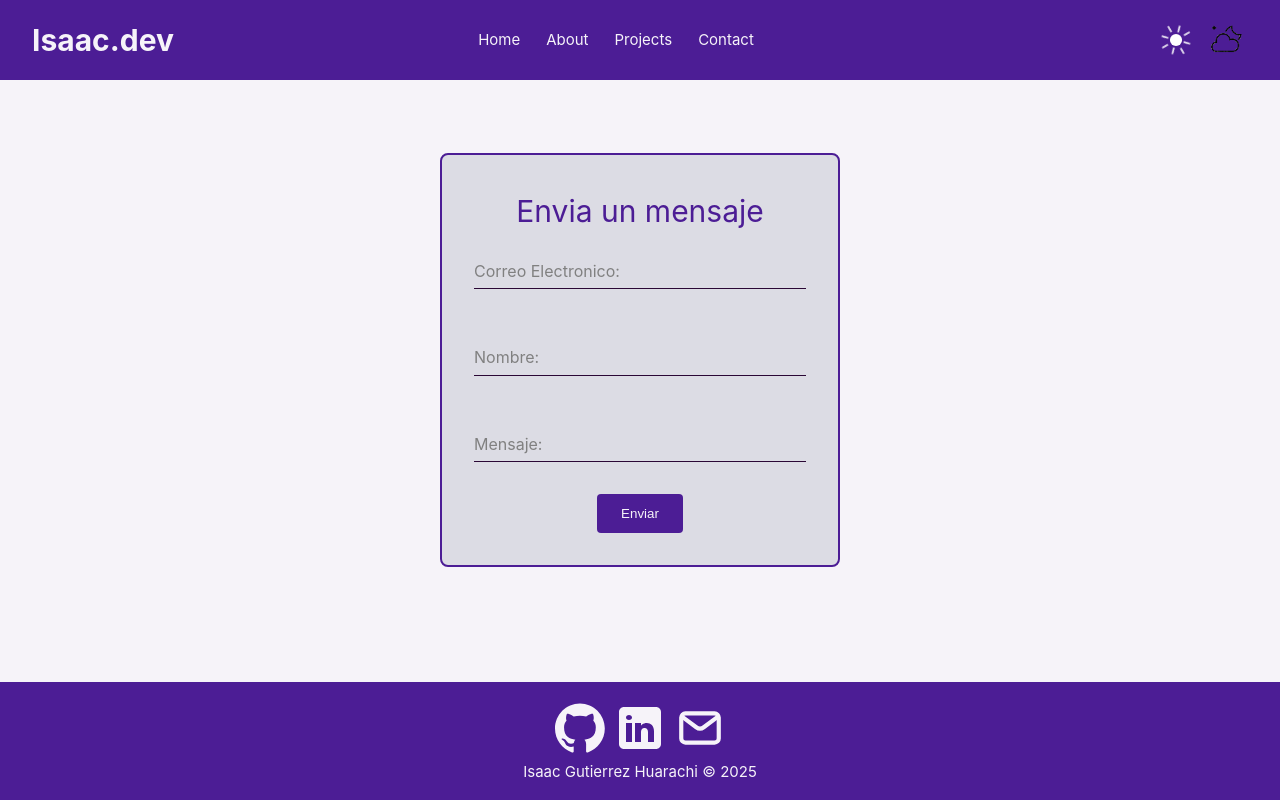
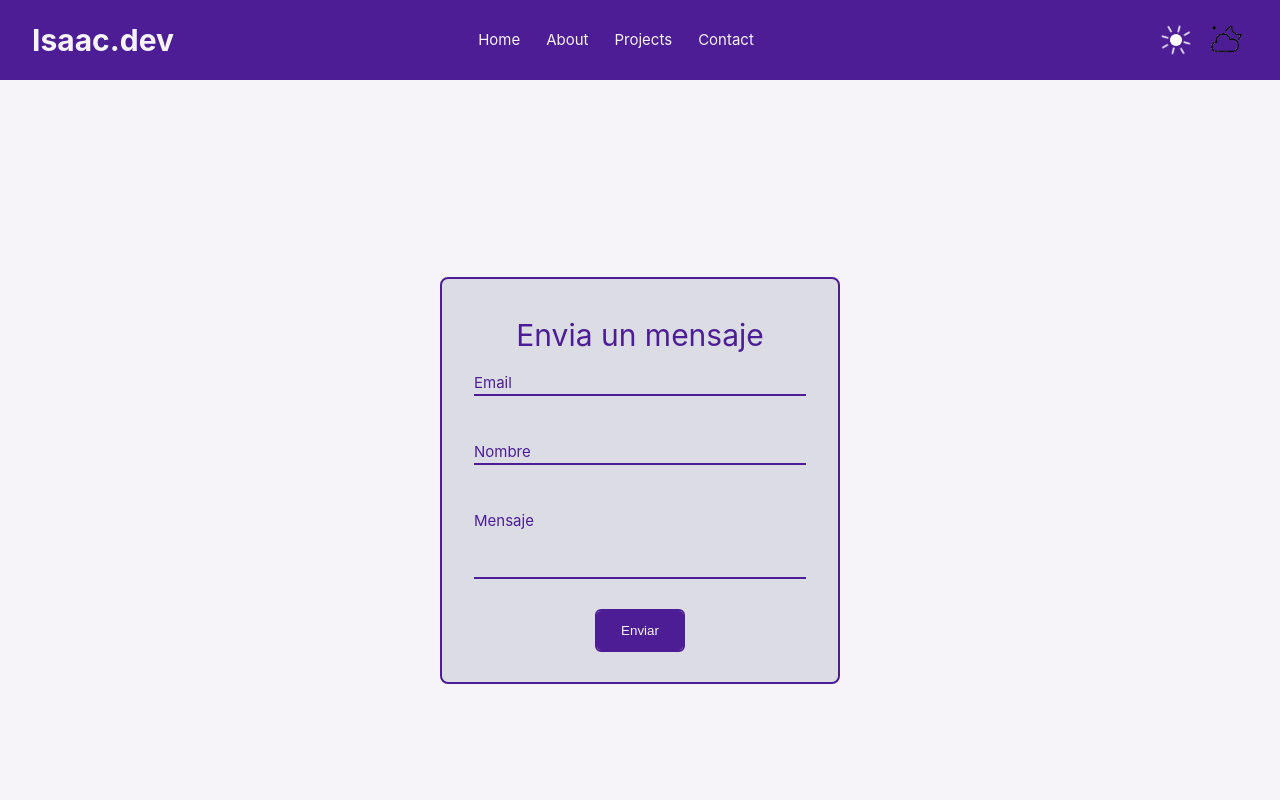
Before and after one commit to Isaac-sys-2023/my-portafolio, a Vue app: page /contact in a window 1280 px wide. Shown: the top 800 px of the page. Built offline with nearby package versions, Linux system fonts and the light colour scheme; the HTML template or start-up script is replaced by a standard one.

Commit message:
feat: Add styles to the contact form and create an reutilisable component input/textarea

```diff
--- /dev/null
+++ b/src/components/floatingInput/floatingInput.vue
@@ -0,0 +1,122 @@
+<template>
+    <div class="input-wrapper">
+        <component :is="props.isTextarea ? 'textarea' : 'input'" :type="props.isTextarea ? undefined : props.type"
+            :id="props.id" :rows="props.isTextarea ? props.rows : undefined" :placeholder="''" :value="props.modelValue"
+            @input="$emit('update:modelValue', $event.target.value)" class="input-field" :class="inputBorderClass"
+            autocomplete="off" required />
+
+        <label :for="props.id" class="input-label" :class="labelColorClass">
+            {{ props.label }}
+        </label>
+    </div>
+</template>
+
+<script setup>
+import { computed } from 'vue';
+
+const props = defineProps({
+    modelValue: String,
+    label: String,
+    id: String,
+    type: {
+        type: String,
+        default: 'text'
+    },
+    borderColor: {
+        type: String,
+        default: 'purple'
+    },
+    isTextarea: {
+        type: Boolean,
+        default: false
+    },
+    rows: {
+        type: Number,
+        default: 4
+    }
+});
+
+defineEmits(['update:modelValue']);
+
+const inputBorderClass = computed(() => `focus-border-${props.borderColor}`);
+const labelColorClass = computed(() => `label-focus-${props.borderColor}`);
+</script>
+
+<style scoped>
+/* Wrapper */
+.input-wrapper {
+    position: relative;
+    z-index: 0;
+    width: 100%;
+}
+
+/* Input / Textarea base styles */
+.input-field {
+    display: block;
+    width: 100%;
+    padding-top: 0.75rem;
+    /* pt-3 */
+    padding-bottom: 0.5rem;
+    /* pb-2 */
+    padding-left: 0;
+    padding-right: 0;
+    background: transparent;
+    border: none;
+    border-bottom: 2px solid var(--color-heading);
+    /* gray-700 */
+    color: var(--color-text);
+    appearance: none;
+    outline: none;
+}
+
+/* Label */
+.input-label {
+    position: absolute;
+    top: 0.75rem;
+    /* top-3 */
+    left: 0;
+    color: var(--color-heading);
+    /* gray-400 */
+    transform-origin: 0 0;
+    transform: scale(0.75) translateY(-1.5rem);
+    transition: all 0.3s ease;
+    pointer-events: none;
+    z-index: -10;
+}
+
+/* Placeholder-shown (simula peer-placeholder-shown) */
+.input-field:placeholder-shown+.input-label {
+    transform: scale(1) translateY(0);
+}
+
+/* Focused state (simula peer-focus) */
+.input-field:focus+.input-label {
+    transform: scale(0.75) translateY(-1.5rem);
+}
+
+/* Focus border color classes */
+.focus-border-purple:focus {
+    border-bottom-color: var(--color-primary);
+}
+
+.focus-border-red:focus {
+    border-bottom-color: #ef4444;
+}
+
+.focus-border-pink:focus {
+    border-bottom-color: #ec4899;
+}
+
+/* Label color on focus */
+.input-field:focus+.label-focus-purple {
+    color: var(--color-primary);
+}
+
+.input-field:focus+.label-focus-red {
+    color: #ef4444;
+}
+
+.input-field:focus+.label-focus-pink {
+    color: #ec4899;
+}
+</style>
--- /dev/null
+++ b/src/models/contactForm.ts
@@ -0,0 +1,5 @@
+export interface ContactForm {
+    name: string,
+    email: string,
+    message: string
+}
--- a/src/views/ContactView.vue
+++ b/src/views/ContactView.vue
@@ -1,28 +1,56 @@
-<script setup>
-import { ref } from "vue";
+<script setup lang="ts">
+import { ref, computed } from "vue";
+import { type ContactForm } from "@/models/contactForm";
+import FloatingInput from '@/components/floatingInput/floatingInput.vue';
 
-const formData = ref({
+const formData = ref<ContactForm>({
     email: "",
     name: "",
     message: "",
 });
+
+const isValidEmail = () => {
+    const emailRegex = /^[^@]+@[^\s@]+\.[^\s@]+$/;
+    return emailRegex.test(formData.value.email);
+}
+
+const submitForm = async () => {
+    if (!formData.value.name && !formData.value.message && !formData.value.message) {
+        //retornar efecto de falla
+    }
+
+    if (isValidEmail() === false) {
+        //retornar efecto de error
+    }
+
+
+
+    console.log(`You recieve a message from ${formData.value.name} with the email address ${formData.value.email} and tells you ${formData.value.message} `);
+    formData.value = { name: '', email: '', message: '' };
+}
 </script>
 
 <template>
     <div class="form-container">
-        <form class="contact-form" @submit.prevent>
+        <form class="contact-form" @submit.prevent="submitForm" autocomplete="off">
             <h1>Envia un mensaje</h1>
             <div class="group">
-                <input id="email" type="email" v-model="formData.email" placeholder=" " required>
-                <label for="email">Correo Electronico:</label>
+                <!-- <input id="email" type="email" v-model="formData.email" placeholder=" " required>
+                <label for="email">Correo Electronico:</label> -->
+                <FloatingInput v-model="formData.email" id="email" label="Email" borderColor="purple" />
             </div>
             <div class="group">
-                <input id="name" type="text" v-model="formData.name" placeholder=" " required>
-                <label for="name">Nombre:</label>
+                <!-- <input id="name" type="text" v-model="formData.name" placeholder=" " required>
+                <label for="name">Nombre:</label> -->
+                <FloatingInput v-model="formData.name" id="name" label="Nombre" borderColor="purple" />
             </div>
             <div class="group">
-                <input id="message" type="text" v-model="formData.message" placeholder=" " required>
-                <label for="message">Mensaje:</label>
+                <!-- <textarea id="message" name="message" rows="5" cols="40" placeholder=" "
+                    v-model="formData.message"></textarea> -->
+                <!-- <input id="message" type="text" v-model="formData.message" placeholder=" " required> -->
+                <!-- <label for="message">Mensaje:</label> -->
+                <FloatingInput v-model="formData.message" id="message" label="Mensaje" borderColor="purple"
+                    isTextarea />
             </div>
             <div class="form-button">
                 <button type="submit">Enviar</button>
@@ -34,7 +62,7 @@ const formData = ref({
 <style>
 /* Centrado vertical y horizontal */
 .form-container {
-    min-height: 70vh;
+    min-height: 100vh;
     display: flex;
     justify-content: center;
     align-items: center;
@@ -66,7 +94,8 @@ const formData = ref({
     flex-direction: column-reverse;
 }
 
-input {
+/* input,
+textarea {
     font-size: 1rem;
     padding: 0.35rem 0.5rem 0.25rem;
     width: 100%;
@@ -75,35 +104,81 @@ input {
     outline: none;
     background: transparent;
     color: var(--color-text);
+} */
+
+textarea {
+    resize: none;
 }
 
-label {
+/* Estilos de la barra de scroll */
+/* Para Chrome, Edge y Safari (WebKit): */
+textarea::-webkit-scrollbar {
+    width: 0.625rem;
+    /* Ancho del scrollbar vertical */
+    height: 0.625rem;
+    /* Alto del scrollbar horizontal */
+}
+
+textarea::-webkit-scrollbar-track {
+    background: var(--color-bg-hover);
+    /* Color del fondo */
+    border-radius: 0.25rem;
+}
+
+textarea::-webkit-scrollbar-thumb {
+    background-color: var(--color-heading);
+    /* Color del "thumb" (la barra que se arrastra) */
+    border-radius: 0.25rem;
+    border: 2px solid #f0f0f0;
+}
+
+textarea::-webkit-scrollbar-thumb:hover {
+    background-color: var(--color-bg);
+    /* Color al pasar el mouse por encima */
+}
+
+/* Para Firefox*/
+textarea {
+    scrollbar-width: thin;
+    /* "auto" | "thin" | "none" */
+    scrollbar-color: var(--color-heading) var(--color-bg-hover);
+    /* thumb color | track color */
+}
+
+
+/* label {
     font-size: 1rem;
     color: var(--color-text);
     transition: 0.2s ease;
     transform-origin: left top;
     transform: translateY(1.5rem) scale(1);
-}
+} */
 
-input:placeholder-shown+label {
+/* input:placeholder-shown+label,
+textarea:placeholder-shown+label {
     font-size: 1rem;
     color: gray;
-}
+} */
 
-input:focus+label,
-input:not(:placeholder-shown)+label {
+/* input:focus+label,
+input:not(:placeholder-shown)+label,
+textarea:focus+label,
+textarea:not(:placeholder-shown)+label {
     transform: translateY(0rem) scale(1);
     color: var(--color-text);
 }
 
-input:focus {
+input:focus,
+textarea:focus {
     border-width: 0.125rem;
     border-bottom-color: var(--color-heading);
 }
 
-input:focus~label {
+input:focus~label,
+textarea:focus~label {
     color: var(--color-heading);
-}
+    font-size: 0.75rem;
+} */
 
 .form-button {
     display: flex;
@@ -119,10 +194,11 @@ button {
     cursor: pointer;
     border-radius: 4px;
     transition: 0.2s ease;
+    outline: 0.125rem solid var(--color-heading);
 }
 
 button:hover {
-    background-color: var(--color-secondary);
-    color: var(--color-text);
+    background-color: var(--color-bg-hover);
+    color: var(--color-heading);
 }
 </style>
```
